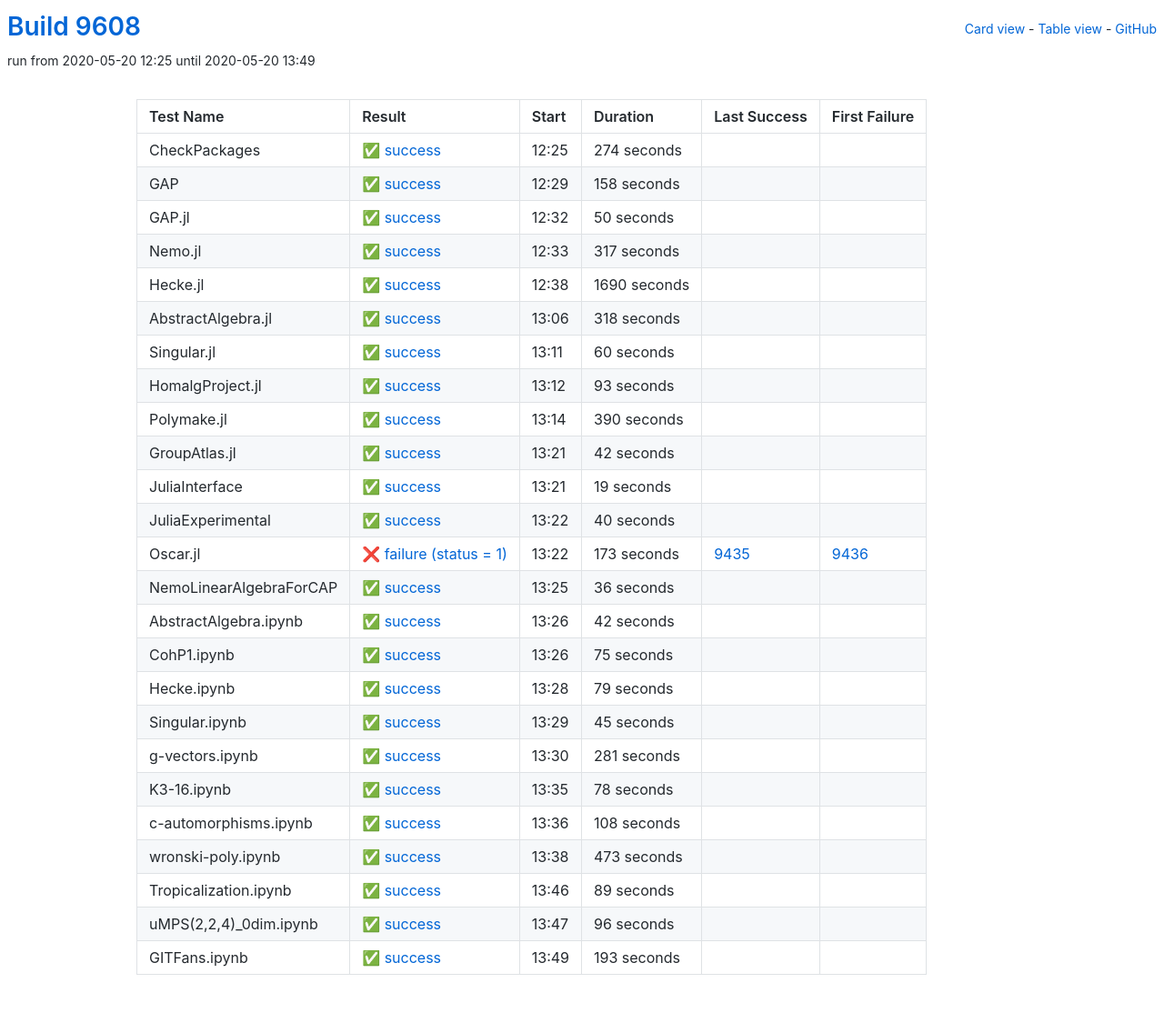
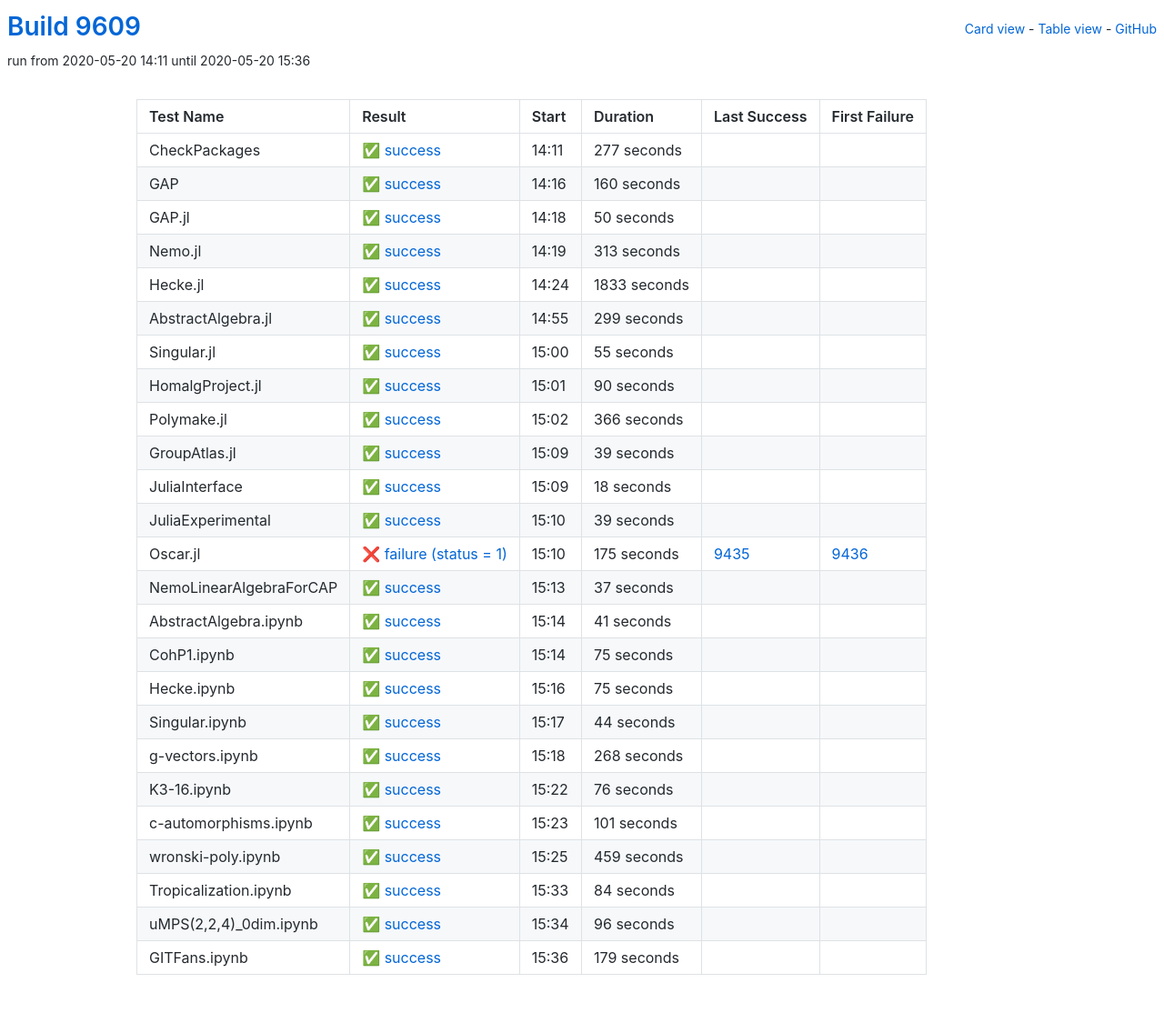
Before and after one commit to oscar-system/oscar-ci-status, a Jekyll site: the page built from table.html, in a window 1280 px wide. Shown: the whole page at 91% size. Built offline with Jekyll 4.4.1, drawn with Linux system fonts in a browser that asks for light colours.

Commit message:
Build 9609

```diff
--- a/_data/ci.yml
+++ b/_data/ci.yml
@@ -1,29 +1,29 @@
-build: 9608
-build_url: https://oscarci.mathematik.uni-kl.de/job/oscar/9608/
+build: 9609
+build_url: https://oscarci.mathematik.uni-kl.de/job/oscar/9609/
 job: oscar
 tests:
-- duration: 274
+- duration: 277
   exitcode: 0
   first_failure: false
   first_failure_url: null
   id: checkpackages
   last_success: false
   last_success_url: null
-  log: https://oscarci.mathematik.uni-kl.de/job/oscar/9608/artifact/logs/build-9608/CheckPackages.log
+  log: https://oscarci.mathematik.uni-kl.de/job/oscar/9609/artifact/logs/build-9609/CheckPackages.log
   name: CheckPackages
-  start: 2020-05-20 12:25
+  start: 2020-05-20 14:11
   status: success
   success: true
-- duration: 158
+- duration: 160
   exitcode: 0
   first_failure: false
   first_failure_url: null
   id: gap
   last_success: false
   last_success_url: null
-  log: https://oscarci.mathematik.uni-kl.de/job/oscar/9608/artifact/logs/build-9608/GAP.log
+  log: https://oscarci.mathematik.uni-kl.de/job/oscar/9609/artifact/logs/build-9609/GAP.log
   name: GAP
-  start: 2020-05-20 12:29
+  start: 2020-05-20 14:16
   status: success
   success: true
 - duration: 50
@@ -33,153 +33,153 @@ tests:
   id: gap-jl
   last_success: false
   last_success_url: null
-  log: https://oscarci.mathematik.uni-kl.de/job/oscar/9608/artifact/logs/build-9608/GAP.jl.log
+  log: https://oscarci.mathematik.uni-kl.de/job/oscar/9609/artifact/logs/build-9609/GAP.jl.log
   name: GAP.jl
-  start: 2020-05-20 12:32
+  start: 2020-05-20 14:18
   status: success
   success: true
-- duration: 317
+- duration: 313
   exitcode: 0
   first_failure: false
   first_failure_url: null
   id: nemo-jl
   last_success: false
   last_success_url: null
-  log: https://oscarci.mathematik.uni-kl.de/job/oscar/9608/artifact/logs/build-9608/Nemo.jl.log
+  log: https://oscarci.mathematik.uni-kl.de/job/oscar/9609/artifact/logs/build-9609/Nemo.jl.log
   name: Nemo.jl
-  start: 2020-05-20 12:33
+  start: 2020-05-20 14:19
   status: success
   success: true
-- duration: 1690
+- duration: 1833
   exitcode: 0
   first_failure: false
   first_failure_url: null
   id: hecke-jl
   last_success: false
   last_success_url: null
-  log: https://oscarci.mathematik.uni-kl.de/job/oscar/9608/artifact/logs/build-9608/Hecke.jl.log
+  log: https://oscarci.mathematik.uni-kl.de/job/oscar/9609/artifact/logs/build-9609/Hecke.jl.log
   name: Hecke.jl
-  start: 2020-05-20 12:38
+  start: 2020-05-20 14:24
   status: success
   success: true
-- duration: 318
+- duration: 299
   exitcode: 0
   first_failure: false
   first_failure_url: null
   id: abstractalgebra-jl
   last_success: false
   last_success_url: null
-  log: https://oscarci.mathematik.uni-kl.de/job/oscar/9608/artifact/logs/build-9608/AbstractAlgebra.jl.log
+  log: https://oscarci.mathematik.uni-kl.de/job/oscar/9609/artifact/logs/build-9609/AbstractAlgebra.jl.log
   name: AbstractAlgebra.jl
-  start: 2020-05-20 13:06
+  start: 2020-05-20 14:55
   status: success
   success: true
-- duration: 60
+- duration: 55
   exitcode: 0
   first_failure: false
   first_failure_url: null
   id: singular-jl
   last_success: false
   last_success_url: null
-  log: https://oscarci.mathematik.uni-kl.de/job/oscar/9608/artifact/logs/build-9608/Singular.jl.log
+  log: https://oscarci.mathematik.uni-kl.de/job/oscar/9609/artifact/logs/build-9609/Singular.jl.log
   name: Singular.jl
-  start: 2020-05-20 13:11
+  start: 2020-05-20 15:00
   status: success
   success: true
-- duration: 93
+- duration: 90
   exitcode: 0
   first_failure: false
   first_failure_url: null
   id: homalgproject-jl
   last_success: false
   last_success_url: null
-  log: https://oscarci.mathematik.uni-kl.de/job/oscar/9608/artifact/logs/build-9608/HomalgProject.jl.log
+  log: https://oscarci.mathematik.uni-kl.de/job/oscar/9609/artifact/logs/build-9609/HomalgProject.jl.log
   name: HomalgProject.jl
-  start: 2020-05-20 13:12
+  start: 2020-05-20 15:01
   status: success
   success: true
-- duration: 390
+- duration: 366
   exitcode: 0
   first_failure: false
   first_failure_url: null
   id: polymake-jl
   last_success: false
   last_success_url: null
-  log: https://oscarci.mathematik.uni-kl.de/job/oscar/9608/artifact/logs/build-9608/Polymake.jl.log
+  log: https://oscarci.mathematik.uni-kl.de/job/oscar/9609/artifact/logs/build-9609/Polymake.jl.log
   name: Polymake.jl
-  start: 2020-05-20 13:14
+  start: 2020-05-20 15:02
   status: success
   success: true
-- duration: 42
+- duration: 39
   exitcode: 0
   first_failure: false
   first_failure_url: null
   id: groupatlas-jl
   last_success: false
   last_success_url: null
-  log: https://oscarci.mathematik.uni-kl.de/job/oscar/9608/artifact/logs/build-9608/GroupAtlas.jl.log
+  log: https://oscarci.mathematik.uni-kl.de/job/oscar/9609/artifact/logs/build-9609/GroupAtlas.jl.log
   name: GroupAtlas.jl
-  start: 2020-05-20 13:21
+  start: 2020-05-20 15:09
   status: success
   success: true
-- duration: 19
+- duration: 18
   exitcode: 0
   first_failure: false
   first_failure_url: null
   id: juliainterface
   last_success: false
   last_success_url: null
-  log: https://oscarci.mathematik.uni-kl.de/job/oscar/9608/artifact/logs/build-9608/JuliaInterface.log
+  log: https://oscarci.mathematik.uni-kl.de/job/oscar/9609/artifact/logs/build-9609/JuliaInterface.log
   name: JuliaInterface
-  start: 2020-05-20 13:21
+  start: 2020-05-20 15:09
   status: success
   success: true
-- duration: 40
+- duration: 39
   exitcode: 0
   first_failure: false
   first_failure_url: null
   id: juliaexperimental
   last_success: false
   last_success_url: null
-  log: https://oscarci.mathematik.uni-kl.de/job/oscar/9608/artifact/logs/build-9608/JuliaExperimental.log
+  log: https://oscarci.mathematik.uni-kl.de/job/oscar/9609/artifact/logs/build-9609/JuliaExperimental.log
   name: JuliaExperimental
-  start: 2020-05-20 13:22
+  start: 2020-05-20 15:10
   status: success
   success: true
-- duration: 173
+- duration: 175
   exitcode: 1
   first_failure: 9436
   first_failure_url: https://oscarci.mathematik.uni-kl.de/job/oscar/9436/
   id: oscar-jl
   last_success: 9435
   last_success_url: https://oscarci.mathematik.uni-kl.de/job/oscar/9435/
-  log: https://oscarci.mathematik.uni-kl.de/job/oscar/9608/artifact/logs/build-9608/Oscar.jl.log
+  log: https://oscarci.mathematik.uni-kl.de/job/oscar/9609/artifact/logs/build-9609/Oscar.jl.log
   name: Oscar.jl
-  start: 2020-05-20 13:22
+  start: 2020-05-20 15:10
   status: failure
   success: false
-- duration: 36
+- duration: 37
   exitcode: 0
   first_failure: false
   first_failure_url: null
   id: nemolinearalgebraforcap
   last_success: false
   last_success_url: null
-  log: https://oscarci.mathematik.uni-kl.de/job/oscar/9608/artifact/logs/build-9608/NemoLinearAlgebraForCAP.log
+  log: https://oscarci.mathematik.uni-kl.de/job/oscar/9609/artifact/logs/build-9609/NemoLinearAlgebraForCAP.log
   name: NemoLinearAlgebraForCAP
-  start: 2020-05-20 13:25
+  start: 2020-05-20 15:13
   status: success
   success: true
-- duration: 42
+- duration: 41
   exitcode: 0
   first_failure: false
   first_failure_url: null
   id: abstractalgebra-ipynb
   last_success: false
   last_success_url: null
-  log: https://oscarci.mathematik.uni-kl.de/job/oscar/9608/artifact/logs/build-9608/AbstractAlgebra.ipynb.log
+  log: https://oscarci.mathematik.uni-kl.de/job/oscar/9609/artifact/logs/build-9609/AbstractAlgebra.ipynb.log
   name: AbstractAlgebra.ipynb
-  start: 2020-05-20 13:26
+  start: 2020-05-20 15:14
   status: success
   success: true
 - duration: 75
@@ -189,93 +189,93 @@ tests:
   id: cohp1-ipynb
   last_success: false
   last_success_url: null
-  log: https://oscarci.mathematik.uni-kl.de/job/oscar/9608/artifact/logs/build-9608/CohP1.ipynb.log
+  log: https://oscarci.mathematik.uni-kl.de/job/oscar/9609/artifact/logs/build-9609/CohP1.ipynb.log
   name: CohP1.ipynb
-  start: 2020-05-20 13:26
+  start: 2020-05-20 15:14
   status: success
   success: true
-- duration: 79
+- duration: 75
   exitcode: 0
   first_failure: false
   first_failure_url: null
   id: hecke-ipynb
   last_success: false
   last_success_url: null
-  log: https://oscarci.mathematik.uni-kl.de/job/oscar/9608/artifact/logs/build-9608/Hecke.ipynb.log
+  log: https://oscarci.mathematik.uni-kl.de/job/oscar/9609/artifact/logs/build-9609/Hecke.ipynb.log
   name: Hecke.ipynb
-  start: 2020-05-20 13:28
+  start: 2020-05-20 15:16
   status: success
   success: true
-- duration: 45
+- duration: 44
   exitcode: 0
   first_failure: false
   first_failure_url: null
   id: singular-ipynb
   last_success: false
   last_success_url: null
-  log: https://oscarci.mathematik.uni-kl.de/job/oscar/9608/artifact/logs/build-9608/Singular.ipynb.log
+  log: https://oscarci.mathematik.uni-kl.de/job/oscar/9609/artifact/logs/build-9609/Singular.ipynb.log
   name: Singular.ipynb
-  start: 2020-05-20 13:29
+  start: 2020-05-20 15:17
   status: success
   success: true
-- duration: 281
+- duration: 268
   exitcode: 0
   first_failure: false
   first_failure_url: null
   id: g-vectors-ipynb
   last_success: false
   last_success_url: null
-  log: https://oscarci.mathematik.uni-kl.de/job/oscar/9608/artifact/logs/build-9608/g-vectors.ipynb.log
+  log: https://oscarci.mathematik.uni-kl.de/job/oscar/9609/artifact/logs/build-9609/g-vectors.ipynb.log
   name: g-vectors.ipynb
-  start: 2020-05-20 13:30
+  start: 2020-05-20 15:18
   status: success
   success: true
-- duration: 78
+- duration: 76
   exitcode: 0
   first_failure: false
   first_failure_url: null
   id: k3-16-ipynb
   last_success: false
   last_success_url: null
-  log: https://oscarci.mathematik.uni-kl.de/job/oscar/9608/artifact/logs/build-9608/K3-16.ipynb.log
+  log: https://oscarci.mathematik.uni-kl.de/job/oscar/9609/artifact/logs/build-9609/K3-16.ipynb.log
   name: K3-16.ipynb
-  start: 2020-05-20 13:35
+  start: 2020-05-20 15:22
   status: success
   success: true
-- duration: 108
+- duration: 101
   exitcode: 0
   first_failure: false
   first_failure_url: null
   id: c-automorphisms-ipynb
   last_success: false
   last_success_url: null
-  log: https://oscarci.mathematik.uni-kl.de/job/oscar/9608/artifact/logs/build-9608/c-automorphisms.ipynb.log
+  log: https://oscarci.mathematik.uni-kl.de/job/oscar/9609/artifact/logs/build-9609/c-automorphisms.ipynb.log
   name: c-automorphisms.ipynb
-  start: 2020-05-20 13:36
+  start: 2020-05-20 15:23
   status: success
   success: true
-- duration: 473
+- duration: 459
   exitcode: 0
   first_failure: false
   first_failure_url: null
   id: wronski-poly-ipynb
   last_success: false
   last_success_url: null
-  log: https://oscarci.mathematik.uni-kl.de/job/oscar/9608/artifact/logs/build-9608/wronski-poly.ipynb.log
+  log: https://oscarci.mathematik.uni-kl.de/job/oscar/9609/artifact/logs/build-9609/wronski-poly.ipynb.log
   name: wronski-poly.ipynb
-  start: 2020-05-20 13:38
+  start: 2020-05-20 15:25
   status: success
   success: true
-- duration: 89
+- duration: 84
   exitcode: 0
   first_failure: false
   first_failure_url: null
   id: tropicalization-ipynb
   last_success: false
   last_success_url: null
-  log: https://oscarci.mathematik.uni-kl.de/job/oscar/9608/artifact/logs/build-9608/Tropicalization.ipynb.log
+  log: https://oscarci.mathematik.uni-kl.de/job/oscar/9609/artifact/logs/build-9609/Tropicalization.ipynb.log
   name: Tropicalization.ipynb
-  start: 2020-05-20 13:46
+  start: 2020-05-20 15:33
   status: success
   success: true
 - duration: 96
@@ -285,20 +285,20 @@ tests:
   id: umps-2-2-4-0dim-ipynb
   last_success: false
   last_success_url: null
-  log: https://oscarci.mathematik.uni-kl.de/job/oscar/9608/artifact/logs/build-9608/uMPS-2-2-4-_0dim.ipynb.log
+  log: https://oscarci.mathematik.uni-kl.de/job/oscar/9609/artifact/logs/build-9609/uMPS-2-2-4-_0dim.ipynb.log
   name: uMPS(2,2,4)_0dim.ipynb
-  start: 2020-05-20 13:47
+  start: 2020-05-20 15:34
   status: success
   success: true
-- duration: 193
+- duration: 179
   exitcode: 0
   first_failure: false
   first_failure_url: null
   id: gitfans-ipynb
   last_success: false
   last_success_url: null
-  log: https://oscarci.mathematik.uni-kl.de/job/oscar/9608/artifact/logs/build-9608/GITFans.ipynb.log
+  log: https://oscarci.mathematik.uni-kl.de/job/oscar/9609/artifact/logs/build-9609/GITFans.ipynb.log
   name: GITFans.ipynb
-  start: 2020-05-20 13:49
+  start: 2020-05-20 15:36
   status: success
   success: true
```
Also changed, not shown: README.md.
